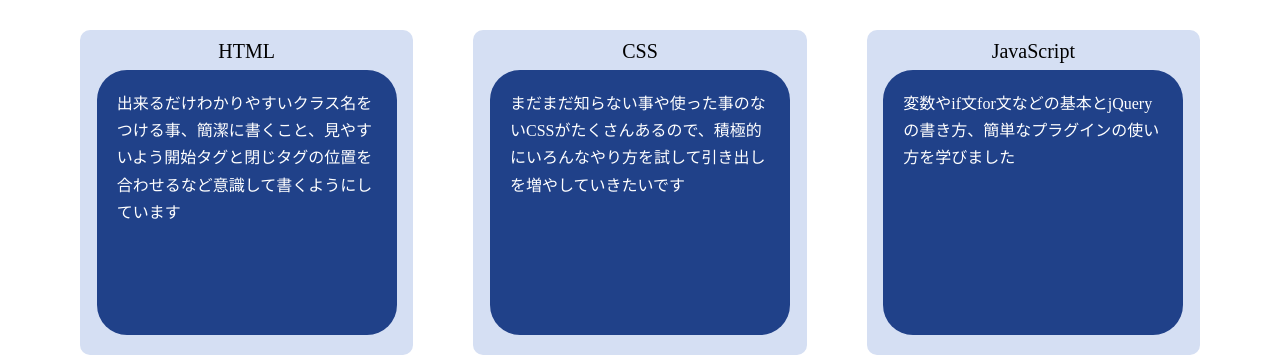
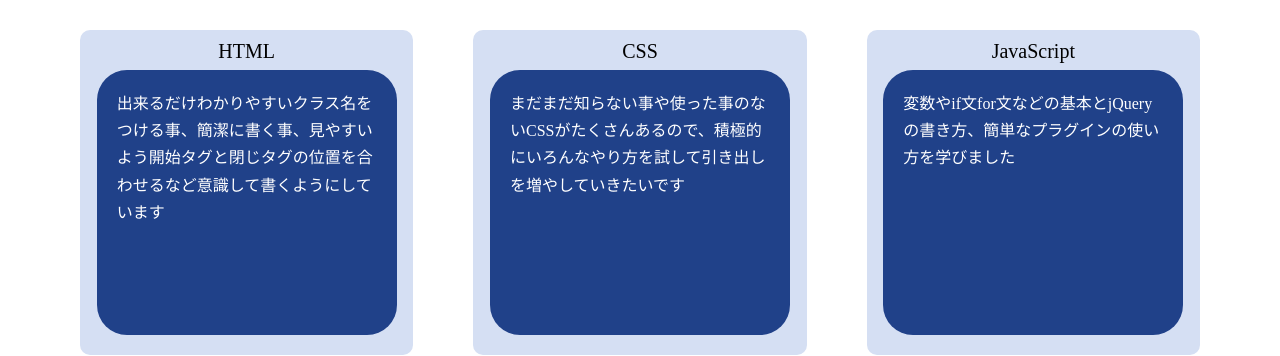
Before and after one commit to xiaolongjianye-sudo/portfolio, a plain HTML site: page index.html in a window 1280 px wide. Shown: the part 757-1113 px from the top of the page. Drawn offline with Linux system fonts and the light colour scheme; a script that the page names is missing.

Commit message:
Add files via upload

```diff
--- a/index.html
+++ b/index.html
@@ -138,7 +138,7 @@
                 <div class="c1_title">HTML</div>
                 <div class="c1_content aaa">
                     <p class="f_16">
-                        出来るだけわかりやすいクラス名をつける事、簡潔に書くこと、見やすいよう開始タグと閉じタグの位置を合わせるなど意識して書くようにしています
+                        出来るだけわかりやすいクラス名をつける事、簡潔に書く事、見やすいよう開始タグと閉じタグの位置を合わせるなど意識して書くようにしています
                     </p>
                 </div>
             </div>
```
